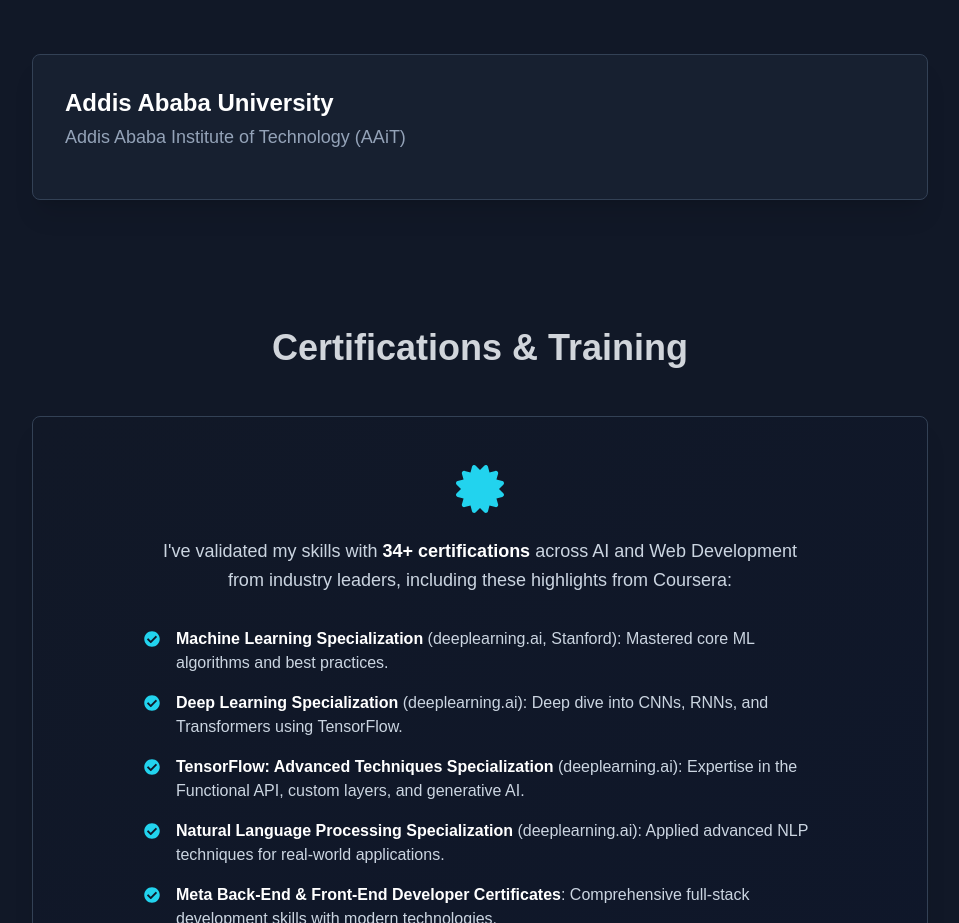
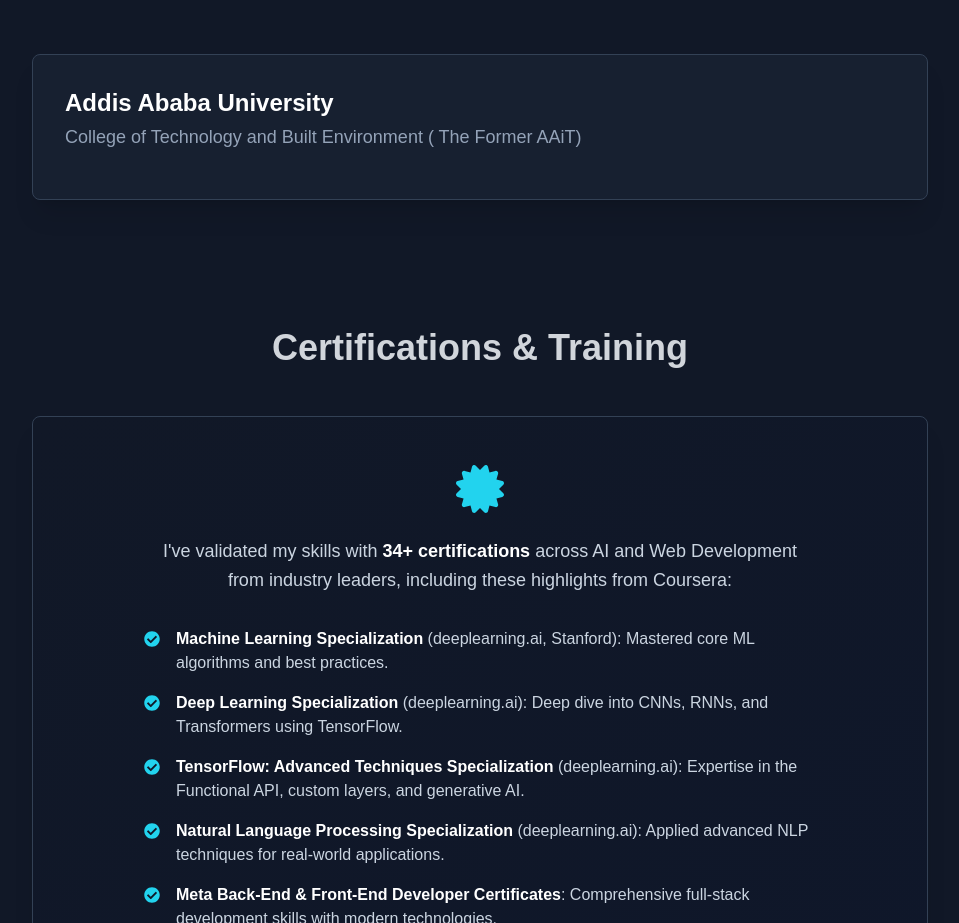
Before and after one commit to mahdertesf/myportfolio_website, a React (Vite) app: page / in a window 1280 px wide. Shown: the part 6646-7569 px from the top of the page, without its empty margins (160-1119 px from the left). Built offline with nearby package versions, Linux system fonts and the light colour scheme; some icons are missing.

Commit message:
fixed college name

```diff
--- a/src/components/Education.jsx
+++ b/src/components/Education.jsx
@@ -33,7 +33,7 @@
                     {/* Details Column */}
                     <div className="flex-1 text-center md:text-left">
                         <h3 className="text-2xl font-bold text-white mb-1">Addis Ababa University</h3>
-                        <p className="text-lg text-slate-400 mb-4">Addis Ababa Institute of Technology (AAiT)</p>
+                        <p className="text-lg text-slate-400 mb-4">College of Technology and Built Environment ( The Former AAiT)</p>
 
 
                     </div>
```
